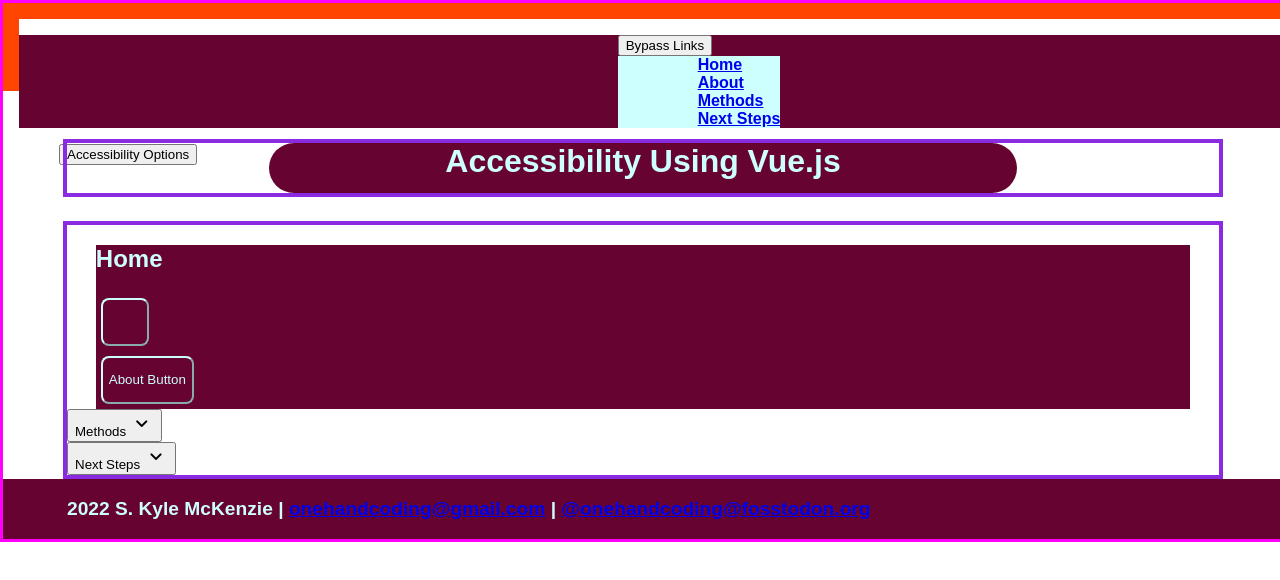
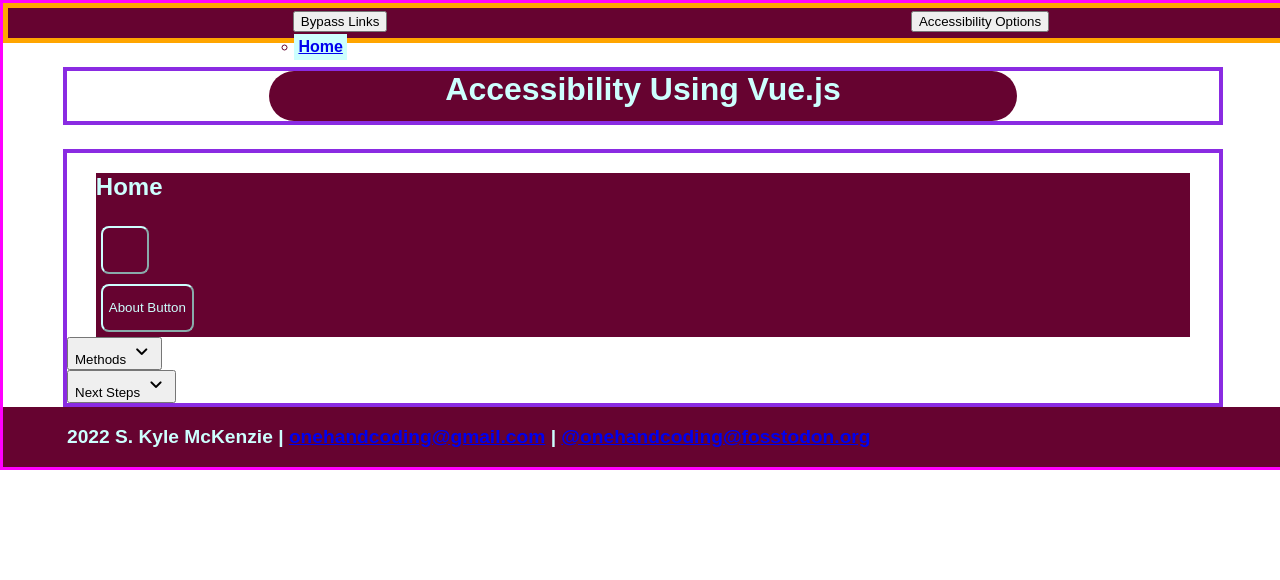
Before and after one commit to 1handcoding/skmckenzie, a Vue app: page / in a window 1280 px wide. Both pictures are taken after a click on the button "Bypass Links". Shown: the top 580 px of the page. Built offline with nearby package versions, Linux system fonts and the light colour scheme.

Commit message:
tweaks 2.3.23

```diff
--- a/src/App.vue
+++ b/src/App.vue
@@ -38,27 +38,24 @@
   left: 0;
 }
 
+#topper {
+  z-index: 999
+}
 #masterbox {
   position: absolute;
   top: 0;
+  margin: 0;
   border: 0.2rem solid fuchsia;
   display: flex;
   flex-direction: column;
   width: 100vw;
 }
 
-#topper {
-  width: 100vw;
-  max-height: 56px;
-  margin-bottom: 1.5rem;
-  padding: 0;
-  border: 1rem solid orangered;
-}
-
 #bannerBox {
   width: 90%;
   border: .25rem solid blueviolet;
   margin: 1.5rem auto;
+  z-index: 0;
 }
 
 #mainContent {
--- a/src/components/AccessBar.vue
+++ b/src/components/AccessBar.vue
@@ -1,15 +1,17 @@
 <!-- eslint-disable @typescript-eslint/no-unused-vars -->
 <script setup lang="ts">
 import { useAccessOptionsStore } from '@/stores/accessOptionsStore';
-import { ref } from 'vue';
 import { storeToRefs } from 'pinia';
 import { useSpeechSynthesis } from '@vueuse/core';
+import DropContent from '@/components/DropContent.vue'
+import DropDown from '@/components/DropDown.vue'
+import { provide, ref } from 'vue'
+
 
 
 const store = useAccessOptionsStore();
 const { hiContrastOn, bigButtonsOn } = storeToRefs(store);
 const { toggleHiContrastOn, toggleBigButtonsOn } = store;
-
 
 const bypassOpen = ref(false)
 const showAccess = ref(false)
@@ -58,33 +60,41 @@
 <template>
   <div id="topBar">
     <link rel="stylesheet" href="https://fonts.googleapis.com/css2?family=Material+Symbols+Outlined:opsz,wght,FILL,GRAD@20..48,100..700,0..1,-50..200" />
-    <ul id="menubar" class="colorNegative" :class="{hcmNegative: hiContrastOn}">
-        <ul><button type="button" :aria-expanded="bypassOpen" aria-controls="id_bypass_links" @click.stop="toggleBypass()">Bypass Links</button>
-            <ul id="id_bypass_links" class="colorPositive" :class="{hcmPositive: hiContrastOn}" v-if="bypassOpen">
+    <ul id="menubar">
       <ul>
-                    <a href="homeSection">Home</a>
+          <DropDown>
+            <template #toggler>
+              <button type="button" :aria-expanded="bypassOpen" aria-controls="id_bypass_links" @click.stop="toggleBypass()">Bypass Links</button>
+            </template>
+            <DropContent>
+              <template #dropContent>
+                <div id="nav_menu" v-if="bypassOpen " class="dropDown colorPositive">
+                  <li><a href="homeSection">Home</a></li>
+                </div>
+              </template>
+            </DropContent>
+          </DropDown>
       </ul>
       <ul>
-                    <a href="aboutSection">About</a>
+        <DropDown>
+          <template #toggler>
+            <button role="switch" type="button" :aria-expanded="showAccess" aria-controls="show_accessibility_options" @click.stop="accessOptions">Accessibility Options</button>
+          </template>
+            <DropContent>
+          <template #dropContent>
+            <div id="id_access_menu" v-if="showAccess" class="dropDown colorPositive">
+              <ul>
+                <button @click.stop="toggleHiContrastOn(); toggleHCM(); speakHCM()" :aria-pressed="`${hcmToggle}`">Toggle Hi-Contrast</button>
+                <span class="material-symbols-outlined" :class="{toggleOn: hcmToggle}">{{togIconA}}</span>
               </ul>
               <ul>
-                    <a href="methodsSection">Methods</a>
+                <button @click.stop="toggleBigButtonsOn(); toggleBigButtons()" :aria-pressed="`${bigButtonToggle}`">Toggle Big Buttons</button>
+                <span class="material-symbols-outlined"  :class="{toggleOn: bigButtonToggle}">{{togIconB}}</span>
               </ul>
-                <ul>
-                    <a href="nextSection">Next Steps</a>
-                </ul>
-            </ul>
-          </ul>
-        </ul>
-        <ul>
-          <button type="button" :aria-expanded="showAccess" aria-controls="show_accessibility_options" @click.stop="accessOptions">Accessibility Options</button>
-          <ul id="id_about_menu" v-if="showAccess">
-            <ul>
-              <button @click.stop="toggleHiContrastOn(); toggleHCM(); speakHCM()" :aria-pressed="`${hcmToggle}`">Toggle Hi-Contrast</button><span class="material-symbols-outlined" :class="{toggleOn: hcmToggle}">{{togIconA}}</span>
-            </ul>
-            <ul>
-              <button @click.stop="toggleBigButtonsOn(); toggleBigButtons()" :aria-pressed="`${bigButtonToggle}`">Toggle Big Buttons</button><span class="material-symbols-outlined" :class="{toggleOn: bigButtonToggle}">{{togIconB}}</span>
-            </ul>
+            </div>
+          </template>
+        </DropContent>
+        </DropDown>
       </ul>
     </ul>
   </div>
@@ -105,9 +115,24 @@
 }
 
 #menubar {
-  display: flex;
-  flex-flow: row nowrap;
-  justify-content: space-evenly;
+  width: 100vw;
+  height: 24px;
+  margin-top: 0px;
+  margin-bottom: auto;
+  padding: 3px;
+  display: inline-flex;
+  justify-content: space-around;
+  background-color: #660330;
+  border: 5px solid orange;
+  z-index: 999;
+}
 
+.dropDown {
+  float: inline-start;
+  padding: 4px;
+  font-family: inherit; /* Important for vertical align on mobile phones */
+  margin: 0;
+  background-color: none;
+  z-index: 999;
 }
 </style>
--- a/src/components/AppHeader.vue
+++ b/src/components/AppHeader.vue
@@ -9,7 +9,6 @@
   <header id="banner" class="colorNegative" :class="{hcmNegative: hiContrastOn}">
       <h1 id="main-title" role="heading" aria-label="String(element.innerHTML)" aria-level="1">Accessibility Using Vue.js</h1>
   </header>
-
 </template>
 <style scoped>
   #banner {
@@ -18,6 +17,8 @@
     width: 65%;
     min-height: 50px;
     border-radius: 3em;
+    position: relative;
+    z-index: -1;
   }
   #main-title {
     align-self: center;
--- /dev/null
+++ b/src/components/DropContent.vue
@@ -0,0 +1,15 @@
+<script setup lang="ts">
+
+</script>
+<template>
+  <div class="topButton">
+  <slot name="dropContent"/>
+  </div>
+</template>
+
+<style>
+  .topButton {
+    padding: 0.1rem;
+    width: max-content;
+  }
+</style>
--- /dev/null
+++ b/src/components/DropDown.vue
@@ -0,0 +1,12 @@
+<!-- eslint-disable @typescript-eslint/no-unused-vars -->
+<script setup lang="ts">
+
+</script>
+<template>
+  <div>
+    <slot name="toggler">
+      <button>Toggle</button>
+    </slot>
+    <slot/>
+  </div>
+</template>
```
Lines whose indentation alone changed are shown as unchanged.
